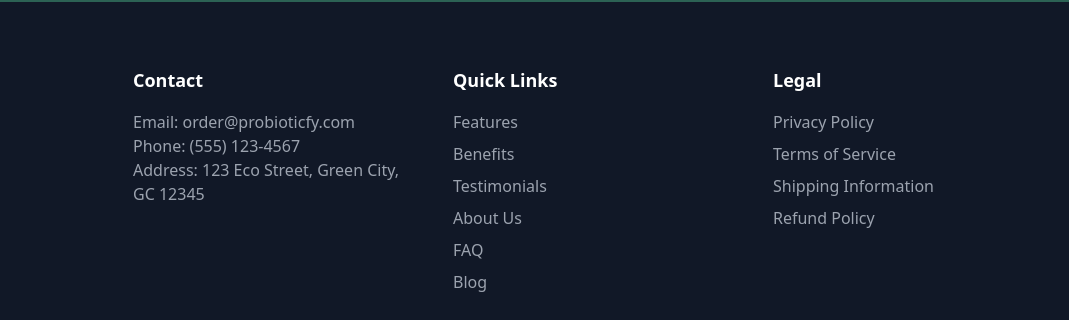
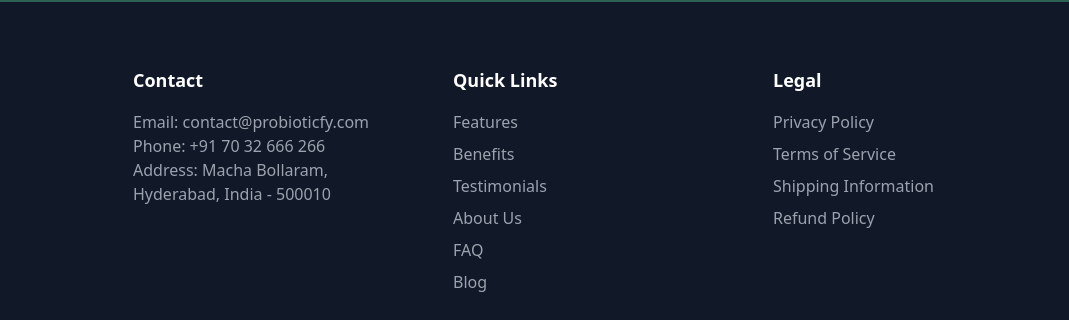
Before and after one commit to lasiusweb/probioticfy-2025-03-24-gyjgr, a plain HTML site: page index.html in a window 1280 px wide. Shown: the part 4959-5279 px from the top of the page, 211-1280 px from the left. Drawn offline with nearby package versions, Linux system fonts and the light colour scheme; grey boxes are pictures that could not be loaded.

Commit message:
Update index.html

```diff
--- a/index.html
+++ b/index.html
@@ -326,9 +326,9 @@
                 </div>
                 <div>
                     <h4 class="text-lg font-semibold mb-4">Contact</h4>
-                    <p class="text-gray-400">Email: order@probioticfy.com</p>
-                    <p class="text-gray-400">Phone: (555) 123-4567</p>
-                    <p class="text-gray-400">Address: 123 Eco Street, Green City, GC 12345</p>
+                    <p class="text-gray-400">Email: contact@probioticfy.com</p>
+                    <p class="text-gray-400">Phone: +91 70 32 666 266</p>
+                    <p class="text-gray-400">Address: Macha Bollaram, Hyderabad, India - 500010</p>
                 </div>
                 <div>
                     <h4 class="text-lg font-semibold mb-4">Quick Links</h4>
```
